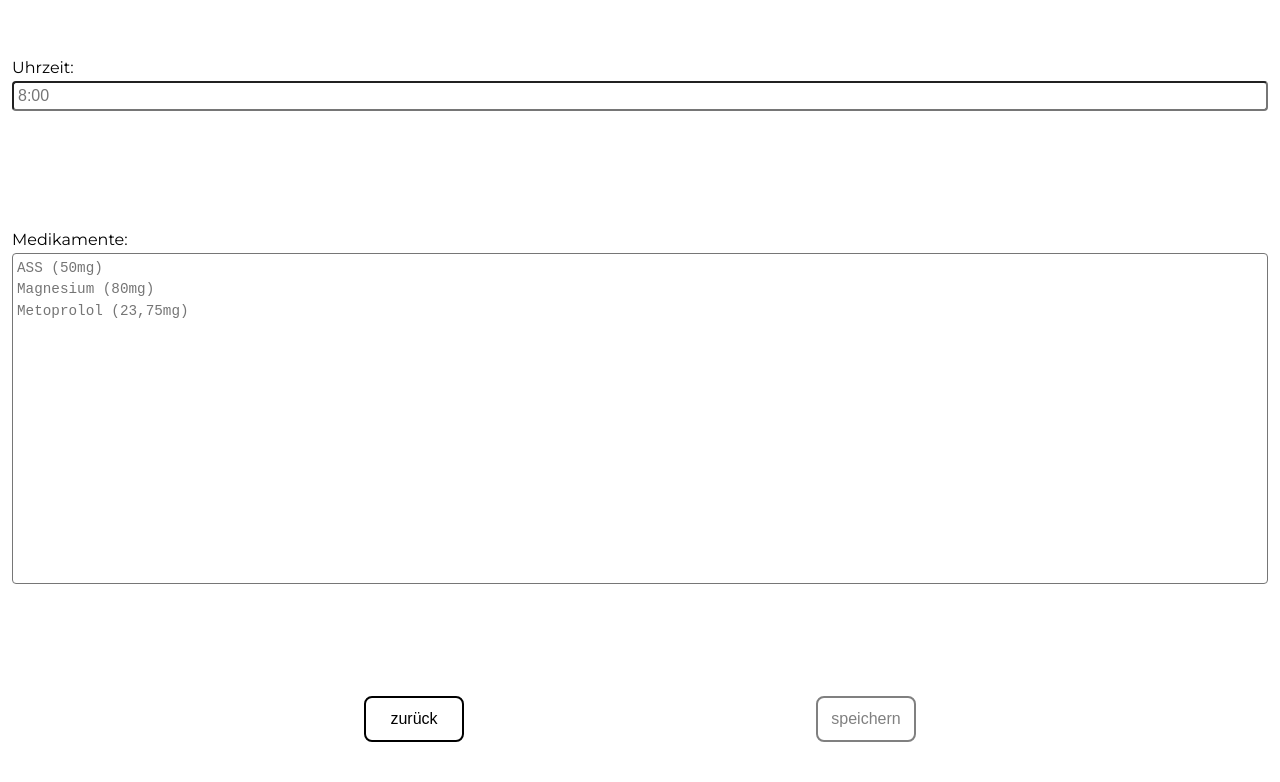
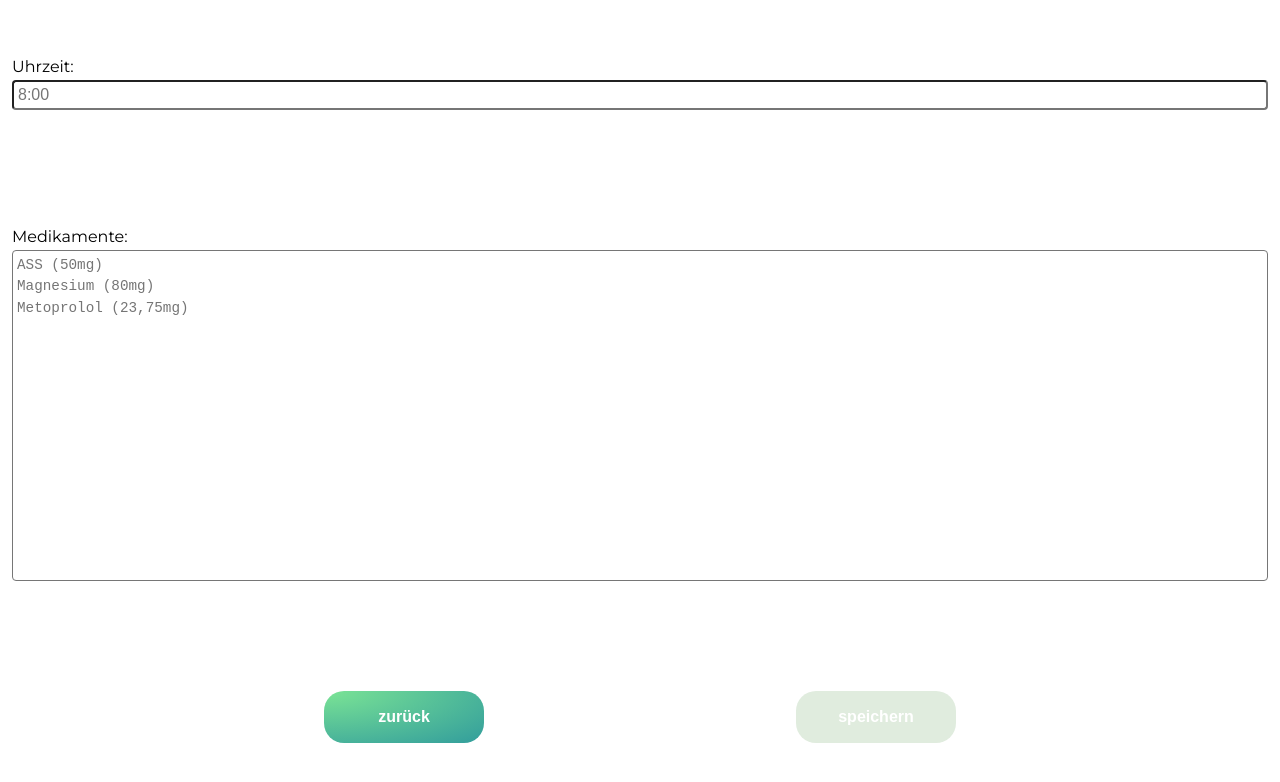
Before and after one commit to anniviz/capstone-project, a React (Create React App) app: page / in a window 1280 px wide. Shown: the top 782 px of the page. Built offline with nearby package versions, Linux system fonts and the light colour scheme.

Commit message:
Add style to Button component

```diff
--- a/src/GlobalStyles.js
+++ b/src/GlobalStyles.js
@@ -3,8 +3,11 @@ import { createGlobalStyle } from 'styled-components'
 const GlobalStyles = createGlobalStyle`
 
 :root{
+  --color-white: #fff;
   --color-light-mint: #E0ECDE;
   --color-dark-blue: #205072;
+  --color-light-green: #7BE495;
+  --color-petrol: #329D9C;
 }
 
 * {
--- a/src/components/Button.js
+++ b/src/components/Button.js
@@ -11,15 +11,19 @@ export default function Button(props) {
 }
 
 const ButtonStyled = styled.button`
-  width: 100px;
-  padding: 12px;
-  border: 2px solid black;
-  border-radius: 8px;
-  color: black;
-  background-color: white;
+  width: 160px;
+  height: 52px;
+  border: none;
+  border-radius: 20px;
+  color: var(--color-white);
+  font-weight: 600;
+  background: radial-gradient(
+    at top left,
+    var(--color-light-green),
+    var(--color-petrol)
+  );
 
   :disabled {
-    border: 2px solid grey;
-    color: grey;
+    background: var(--color-light-mint);
   }
 `
```
Also changed, not shown: 1 other file (tests, documents, lock files or other folders).
